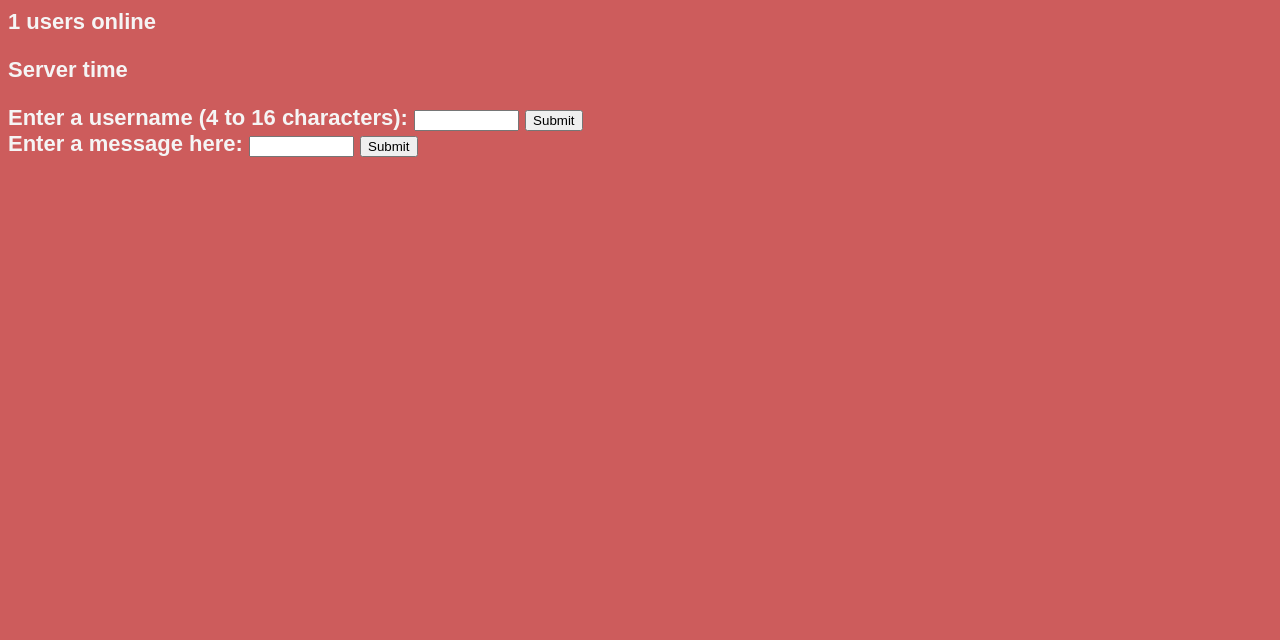
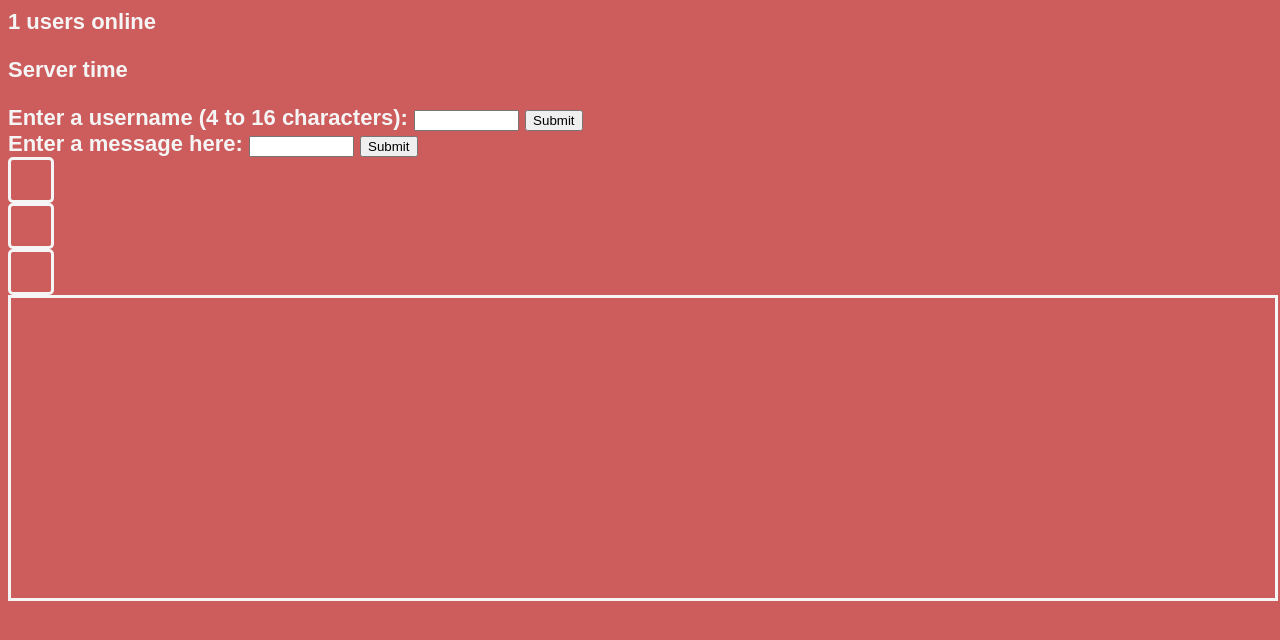
Before and after one commit to dylanpruitt/dpruitt-chat-app, a website: page index.html in a window 1280 px wide. Shown: the part 100-740 px from the top of the page. Drawn offline with nearby package versions, Linux system fonts and the light colour scheme.

Commit message:
Working with changing background color.

```diff
--- a/index.html
+++ b/index.html
@@ -19,6 +19,10 @@
        minlength="1" maxlength="256" size="10">
 <button id="submitMessage" onclick="sendMessage ()">Submit</button>
 
+<div id="redBackground" class="colorSelector"></div>
+<div id="blueBackground" class="colorSelector"></div>
+<div id="blackBackground" class="colorSelector"></div>
+
 <div id="messageContainer"></div>
 
 <style>
@@ -38,10 +42,20 @@
 		color: lightskyblue;
 		text-decoration: underline;
 	}
+	.colorSelector {
+		width: 40px;
+		height: 40px;
+		border: 3px solid whitesmoke;
+		border-radius: 5px;
+	}
+	#redBackground { color: indianred; }
+	#blueBackground { color: lightblue; }
+	#blackBackground { color: black; }
 	#messageContainer {
 		width: 100%;
 		height: 300px;
 		overflow: auto;
+		border: 3px solid whitesmoke;
 	}
 </style>
 
@@ -50,6 +64,15 @@
 		$(document).ready(function(){
 			$(document).on('click', '.message', function () {
 				$ (this).hide ();
+			});
+			$(document).on('click', '#redBackground', function () {
+				changeBackgroundColor ("indianred");
+			});
+			$(document).on('click', '#blueBackground', function () {
+				changeBackgroundColor ("lightblue");
+			});
+			$(document).on('click', '#blackBackground', function () {
+				changeBackgroundColor ("black");
 			});
 		});
 
@@ -105,5 +128,9 @@
 				ws.send (JSON.stringify (message));
 			}
 		}
+
+		changeBackgroundColor = function (colorName) {
+			$('body').css('background-color', colorName + '!important');
+		}
 	  </script>
 </html>
```
